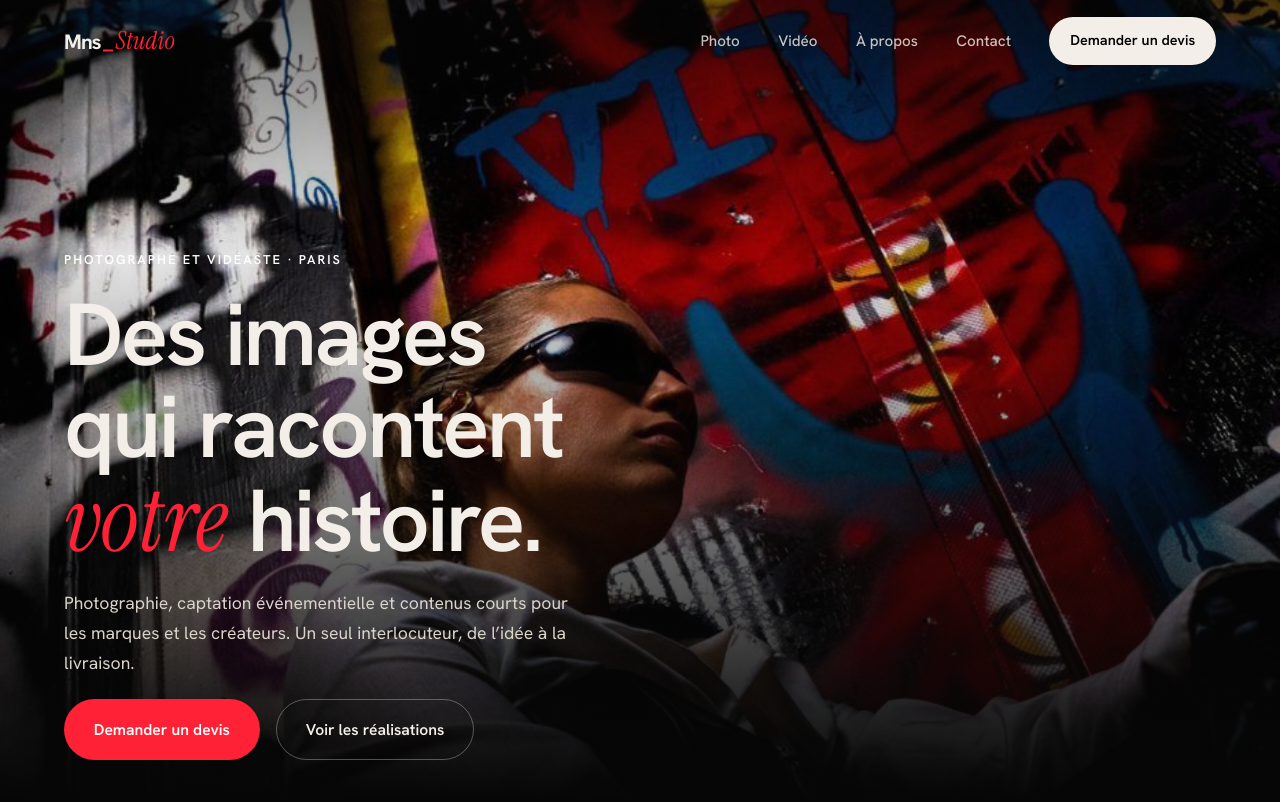
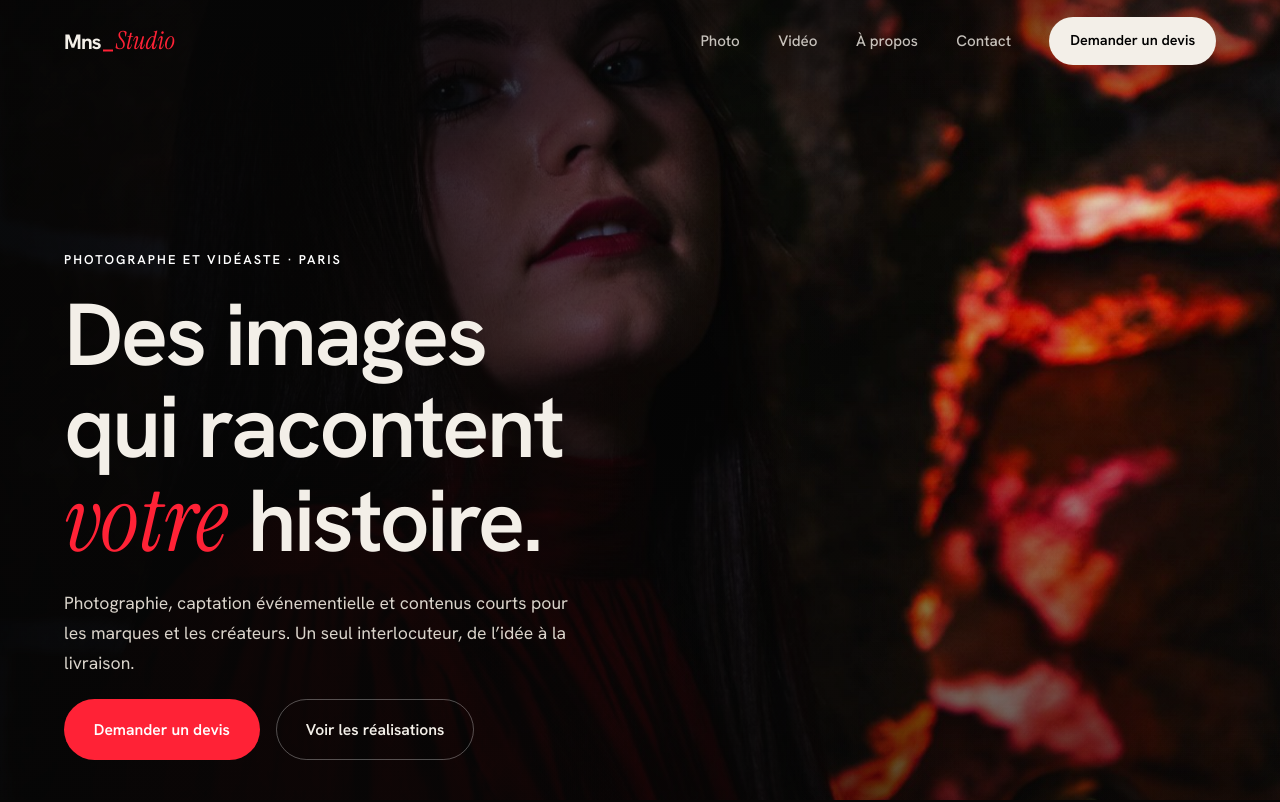
Before and after one commit to mnsstudio/MnsStudio, a plain HTML site: page index.html in a window 1280 px wide. Shown: the top 802 px of the page. Drawn offline with Linux system fonts and the light colour scheme.

Commit message:
Accueil : banniere en diaporama HD (5 photos, changement toutes les 5 s) avec voile pour le contraste
Co-Authored-By: Claude Sonnet 5.5 <noreply@anthropic.com>
Claude-Session: https://claude.ai/code/session_018DDriGb5x3A2GA8D9Zp7N8

```diff
--- a/app.js
+++ b/app.js
@@ -42,7 +42,10 @@
  });
  addEventListener('pageshow',function(e){if(e.persisted&&cu){cu.classList.remove('leaving');cu.style.transition='none';cu.style.transform='translateY(100%)'}});
  /* défilement : en-tête, barre de progression, parallaxe */
- var lastY=scrollY,hero=document.querySelector('.hero>img'),tick=false;
+ var lastY=scrollY,hero=document.querySelector('.hero>.hs'),tick=false;
+ /* bannière : fond qui change toutes les 5 secondes */
+ var hs=document.querySelector('.hero .hs');
+ if(hs&&!rm){var sl=hs.querySelectorAll('img'),sk=0;if(sl.length>1)setInterval(function(){if(document.hidden)return;sl[sk].classList.remove('on');sk=(sk+1)%sl.length;sl[sk].classList.add('on')},5000)}
  function onScroll(){
   var y=scrollY;hd.classList.toggle('s',y>30);
   if(!nv.classList.contains('o')){hd.classList.toggle('hide',y>260&&y>lastY+4);if(y<lastY-4||y<260)hd.classList.remove('hide')}
--- a/index.html
+++ b/index.html
@@ -20,7 +20,7 @@
 <header class="hd"><div class="w"><a class="logo" href="index.html" aria-label="Mns_Studio, accueil"><b>Mns</b><i></i><em>Studio</em></a><button class="bg" aria-label="Menu" aria-expanded="false"><span></span></button><nav class="nv" aria-label="Navigation"><a href="photo.html">Photo</a><a href="video.html">Vidéo</a><a href="a-propos.html">À propos</a><a href="contact.html">Contact</a><a class="pill" href="devis.html">Demander un devis</a></nav></div></header>
 <main id="main">
 
-<section class="hero"><img src="img/dsc08339.jpg" alt="Portrait de mode devant un mur de graffitis"><div class="w">
+<section class="hero"><div class="hs" aria-hidden="true"><img class="on" src="img/hero-1.jpg" alt="" width="1500" height="2250" fetchpriority="high" style="object-position:center 24%"><img src="img/hero-2.jpg" alt="" width="1500" height="2250" style="object-position:center 30%"><img src="img/hero-3.jpg" alt="" width="1500" height="2250" style="object-position:center 28%"><img src="img/hero-4.jpg" alt="" width="1500" height="2250" style="object-position:center 26%"><img src="img/hero-5.jpg" alt="" width="1500" height="2250" style="object-position:center 28%"></div><div class="w">
 <span class="eyebrow" style="margin:0;color:#fff">Photographe et vidéaste · Paris</span>
 <h1>Des images qui racontent <em>votre</em> histoire.</h1>
 <p class="lead">Photographie, captation événementielle et contenus courts pour les marques et les créateurs. Un seul interlocuteur, de l’idée à la livraison.</p>
--- a/style.css
+++ b/style.css
@@ -284,3 +284,12 @@ html.entering .curtain .logo,.curtain.leaving .logo{opacity:1}
 .hero .w{padding-block:clamp(6rem,14vh,9rem) clamp(1.6rem,5vh,4rem);gap:clamp(1rem,2.6vh,2.2rem)}
 .hero h1{font-size:clamp(2.4rem,min(7.4vw,11vh),5.6rem)}
 .hero .lead{font-size:clamp(1rem,2.2vh,1.2rem)}
+/* bannière d'accueil : diaporama en fondu */
+.hs{position:absolute;inset:0;overflow:hidden;translate:0 var(--py,0)}
+.hs img{position:absolute;inset:0;width:100%;height:100%;object-fit:cover;opacity:0;transform:scale(1.08);transition:opacity 1.6s ease,transform 7s linear}
+.hs img.on{opacity:1;transform:scale(1)}
+.js .hero>.hs{scale:1.12;transition:scale 2.6s cubic-bezier(.2,.8,.2,1)}
+.js.ready .hero>.hs{scale:1}
+.hero::after{background:linear-gradient(90deg,rgba(6,6,6,.94) 0%,rgba(6,6,6,.78) 34%,rgba(6,6,6,.15) 72%,rgba(6,6,6,.1) 100%),linear-gradient(180deg,rgba(6,6,6,.5) 0%,rgba(6,6,6,0) 25%,rgba(6,6,6,.6) 100%)}
+@media(max-width:820px){.hero::after{background:linear-gradient(180deg,rgba(6,6,6,.6) 0%,rgba(6,6,6,.25) 28%,rgba(6,6,6,.93) 100%)}}
+@media(prefers-reduced-motion:reduce){.hs img{transition:none}.js .hero>.hs{scale:1;transition:none}}
```
Also changed, not shown: img/hero-1.jpg (added), img/hero-2.jpg (added), img/hero-3.jpg (added), img/hero-4.jpg (added), img/hero-5.jpg (added).
